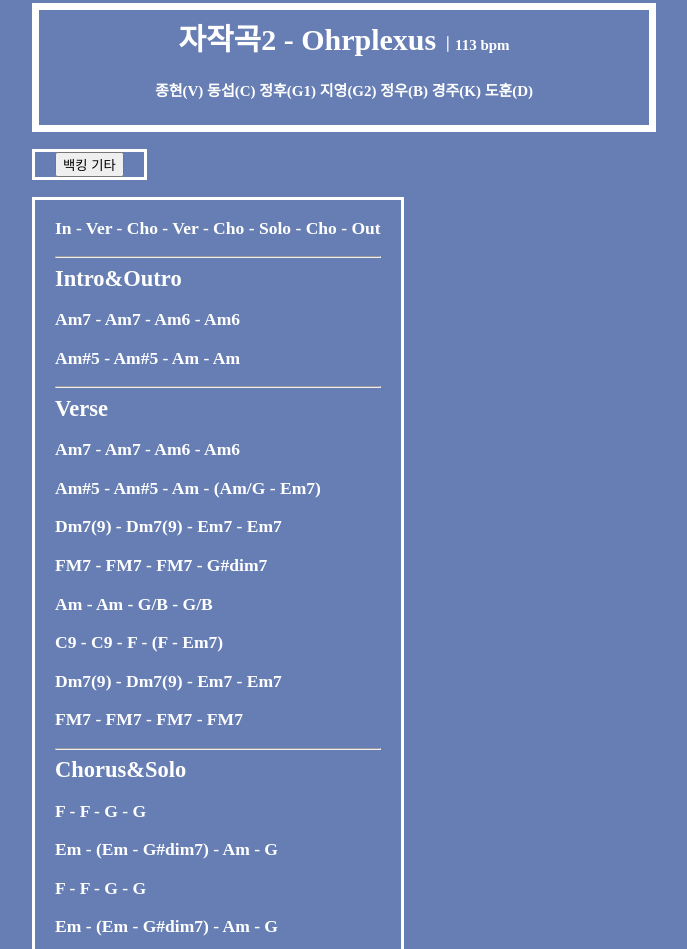
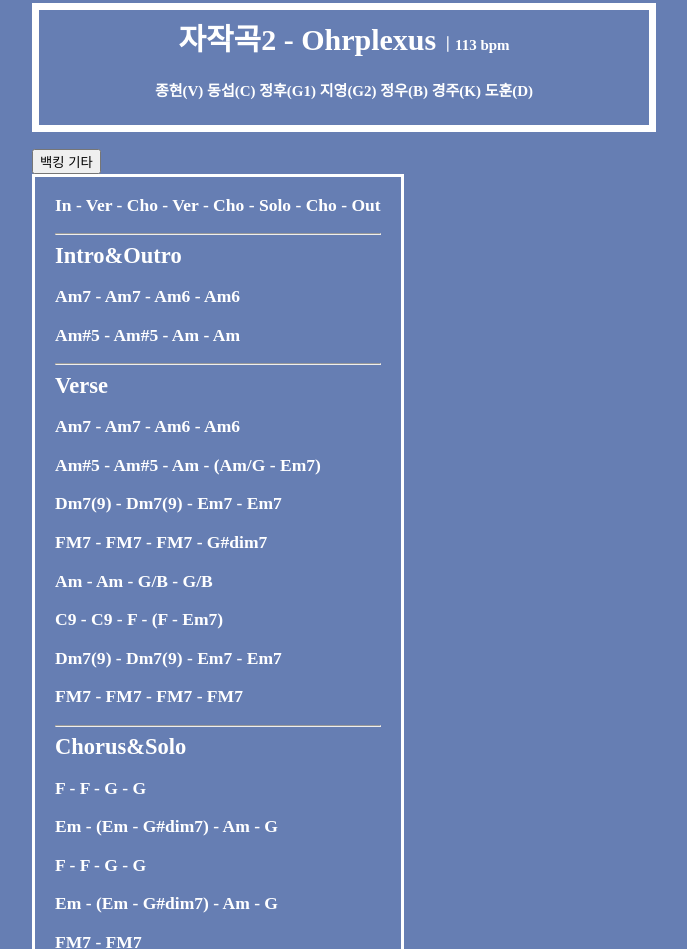
Before and after one commit to k0604/Ohrplexus, a plain HTML site: page index.html in a window 1280 px wide. Shown: the part 969-1918 px from the top of the page, without its empty margins (48-735 px from the left). Drawn offline with Linux system fonts and the light colour scheme.

Commit message:
Update index.html

```diff
--- a/index.html
+++ b/index.html
@@ -150,9 +150,7 @@
         <h4> 종현(V) 동섭(C) 정후(G1) 지영(G2) 정우(B) 경주(K) 도훈(D) </h4>
       </div>
     <br>
-  <div class="class_4">
     <a href="231027 backing.pdf" download><button type="button">백킹 기타</button></a>
-  </div>
     <br>
     <div class="class_4">
       <h3>In - Ver - Cho - Ver - Cho - Solo - Cho - Out</h3>
```
